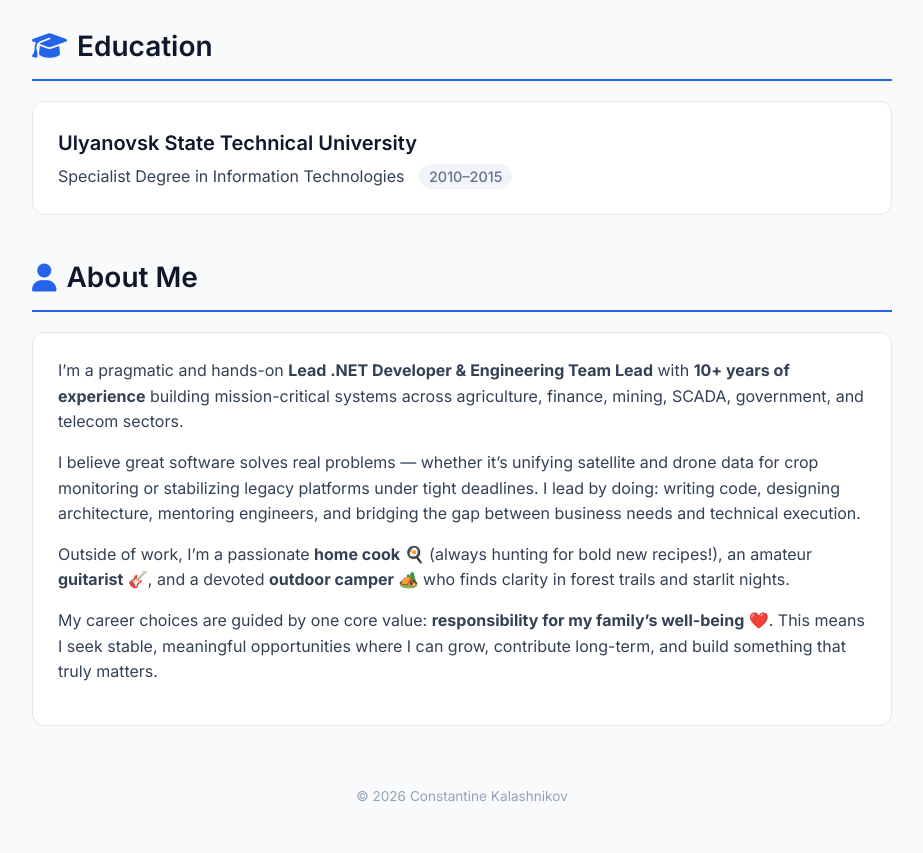
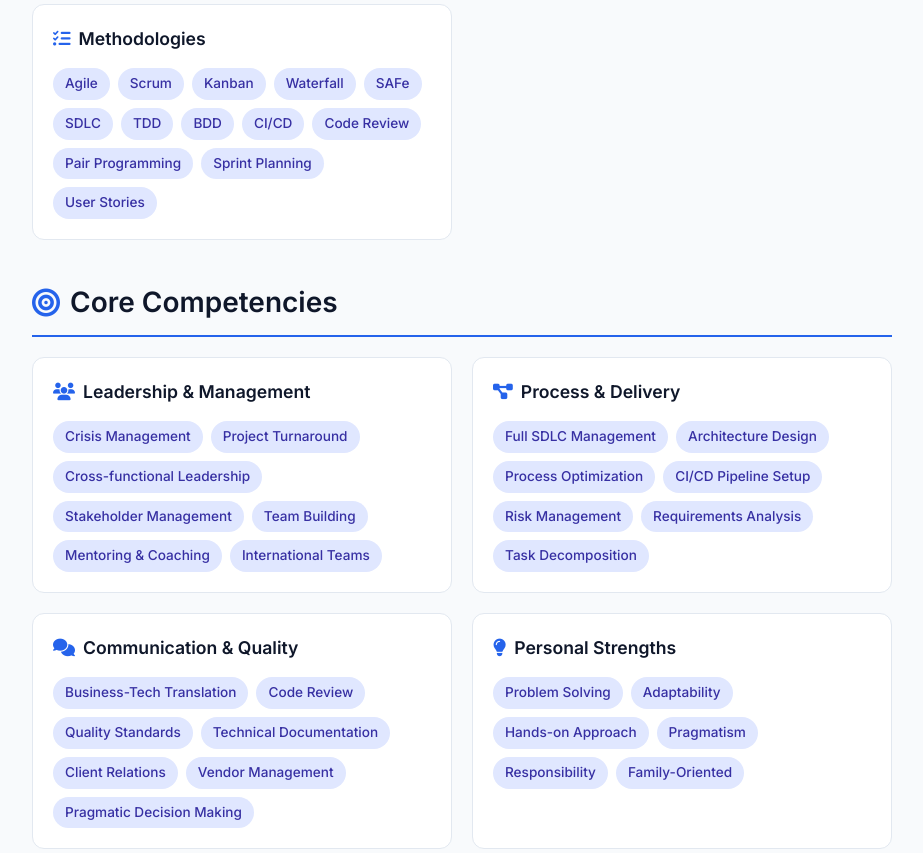
Before and after one commit to k-kalashnikov/k-kalashnikov.github.io, a plain HTML site: page docs/index.html in a window 1280 px wide. Shown: the part 4287-5140 px from the top of the page, without its empty margins (178-1101 px from the left). Drawn offline with Linux system fonts and the light colour scheme.

Commit message:
update skills

```diff
--- a/docs/index.html
+++ b/docs/index.html
@@ -7,7 +7,7 @@
 
     <!-- Standard SEO Meta Tags -->
     <meta name="description" content="Constantine Kalashnikov - Lead .NET Developer & Engineering Team Lead with 17 years of experience. Expert in C#, ASP.NET Core, Angular, React, Blazor, PostgreSQL, Big Data, AgriTech, SCADA, Government projects. Managed international cross-functional teams.">
-    <meta name="keywords" content="Constantine Kalashnikov, Константин Калашников, Lead .NET Developer, Team Lead, Software Engineer, C#, ASP.NET Core, .NET 6, .NET 8, .NET 9, Java, Spring Boot, Python, TypeScript, JavaScript, Angular, React, Blazor, WinUI 3, MAUI, Flutter, PostgreSQL, PostGIS, MS SQL, MySQL, Docker, Azure, Jenkins, MinIO, CI/CD, Kafka, RabbitMQ, gRPC, REST, Big Data, AgriTech, SCADA, Banking, Mining, Government, Telecom, Satellite Monitoring, Drone Monitoring, IoT, Qwen LLM, AI, Full Stack Developer, Backend, Frontend, Mobile Development, Desktop Development, Technical Architect, Engineering Manager, Cross-functional Teams, SDLC, Russia, Remote">
+    <meta name="keywords" content="Constantine Kalashnikov, Константин Калашников, Lead .NET Developer, Team Lead, Software Engineer, C#, ASP.NET Core, .NET 6, .NET 8, .NET 9, Java, Spring Boot, Python, TypeScript, JavaScript, Angular, React, Blazor, WinUI 3, MAUI, Flutter, PostgreSQL, PostGIS, MS SQL, MySQL, Docker, Azure, Jenkins, MinIO, CI/CD, Kafka, RabbitMQ, gRPC, REST, Big Data, AgriTech, SCADA, Banking, Mining, Government, Telecom, Satellite Monitoring, Drone Monitoring, IoT, Qwen LLM, AI, Full Stack Developer, Backend, Frontend, Mobile Development, Desktop Development, Technical Architect, Engineering Manager, Cross-functional Teams, SDLC, Remote, Agile, Scrum, Kanban, Waterfall, SAFe, SDLC, TDD, BDD, Sprint Planning, User Stories, Code Review, Pair Programming">
 
     <!-- AI-Specific Meta Tags (for LLM parsers and AI agents) -->
     <meta name="ai-description" content="Senior .NET Developer and Team Lead with 17 years of experience building mission-critical systems. Expertise: C#, ASP.NET Core, Angular, React, Blazor, PostgreSQL, Big Data. Led international teams at 6Grain, Uber, Yandex. Domains: AgriTech, SCADA, Banking, Government. Full SDLC management.">
@@ -41,10 +41,6 @@
         "url": "https://k-kalashnikov.github.io/",
         "email": "k-kalashnikov73@yandex.ru",
         "telephone": "+7-904-184-16-35",
-        "address": {
-            "@type": "PostalAddress",
-            "addressCountry": "Russia"
-        },
         "sameAs": [
             "https://www.linkedin.com/in/constantine-kalashnikov-629b4794",
             "https://t.me/k_kalashnikov"
@@ -58,7 +54,9 @@
             "Big Data", "SDLC", "Team Leadership", "Software Architecture",
             "AgroTech", "SCADA","Software Development Life Cycle", "Banking", "Mining", "Government", "Telecom",
             "Satellite Monitoring", "Drone Monitoring", "IoT",
-            "Qwen LLM", "AI Integration", "Code Generation", "Translation"
+            "Qwen LLM", "AI Integration", "Code Generation", "Translation",
+            "Agile", "Scrum", "Kanban", "Waterfall", "SAFe", "SDLC", "TDD", "BDD",
+            "CI/CD", "Code Review", "Pair Programming", "Sprint Planning", "User Stories"
         ],
         "hasOccupation": [
             {
@@ -612,6 +610,8 @@
                         <span class="tag">Java</span>
                         <span class="tag">TypeScript</span>
                         <span class="tag">Python</span>
+                        <span class="tag">Dart</span>
+                        <span class="tag">Kotlin</span>
                         <span class="tag">JavaScript</span>
                         <span class="tag">SQL</span>
                     </div>
@@ -682,6 +682,77 @@
                         <span class="tag">Telecom</span>
                     </div>
                 </div>
+                <div class="skill-category">
+                    <h3><i class="fa-solid fa-list-check"></i> Methodologies</h3>
+                    <div class="skill-tags">
+                        <span class="tag">Agile</span>
+                        <span class="tag">Scrum</span>
+                        <span class="tag">Kanban</span>
+                        <span class="tag">Waterfall</span>
+                        <span class="tag">SAFe</span>
+                        <span class="tag">SDLC</span>
+                        <span class="tag">TDD</span>
+                        <span class="tag">BDD</span>
+                        <span class="tag">CI/CD</span>
+                        <span class="tag">Code Review</span>
+                        <span class="tag">Pair Programming</span>
+                        <span class="tag">Sprint Planning</span>
+                        <span class="tag">User Stories</span>
+                    </div>
+                </div>
+            </div>
+        </section>
+
+        <section id="competencies">
+            <h2><i class="fa-solid fa-bullseye"></i> Core Competencies</h2>
+            <div class="skills-grid">
+                <div class="skill-category">
+                    <h3><i class="fa-solid fa-users"></i> Leadership & Management</h3>
+                    <div class="skill-tags">
+                        <span class="tag">Crisis Management</span>
+                        <span class="tag">Project Turnaround</span>
+                        <span class="tag">Cross-functional Leadership</span>
+                        <span class="tag">Stakeholder Management</span>
+                        <span class="tag">Team Building</span>
+                        <span class="tag">Mentoring & Coaching</span>
+                        <span class="tag">International Teams</span>
+                    </div>
+                </div>
+                <div class="skill-category">
+                    <h3><i class="fa-solid fa-diagram-project"></i> Process & Delivery</h3>
+                    <div class="skill-tags">
+                        <span class="tag">Full SDLC Management</span>
+                        <span class="tag">Architecture Design</span>
+                        <span class="tag">Process Optimization</span>
+                        <span class="tag">CI/CD Pipeline Setup</span>
+                        <span class="tag">Risk Management</span>
+                        <span class="tag">Requirements Analysis</span>
+                        <span class="tag">Task Decomposition</span>
+                    </div>
+                </div>
+                <div class="skill-category">
+                    <h3><i class="fa-solid fa-comments"></i> Communication & Quality</h3>
+                    <div class="skill-tags">
+                        <span class="tag">Business-Tech Translation</span>
+                        <span class="tag">Code Review</span>
+                        <span class="tag">Quality Standards</span>
+                        <span class="tag">Technical Documentation</span>
+                        <span class="tag">Client Relations</span>
+                        <span class="tag">Vendor Management</span>
+                        <span class="tag">Pragmatic Decision Making</span>
+                    </div>
+                </div>
+                <div class="skill-category">
+                    <h3><i class="fa-solid fa-lightbulb"></i> Personal Strengths</h3>
+                    <div class="skill-tags">
+                        <span class="tag">Problem Solving</span>
+                        <span class="tag">Adaptability</span>
+                        <span class="tag">Hands-on Approach</span>
+                        <span class="tag">Pragmatism</span>
+                        <span class="tag">Responsibility</span>
+                        <span class="tag">Family-Oriented</span>
+                    </div>
+                </div>
             </div>
         </section>
 
```
